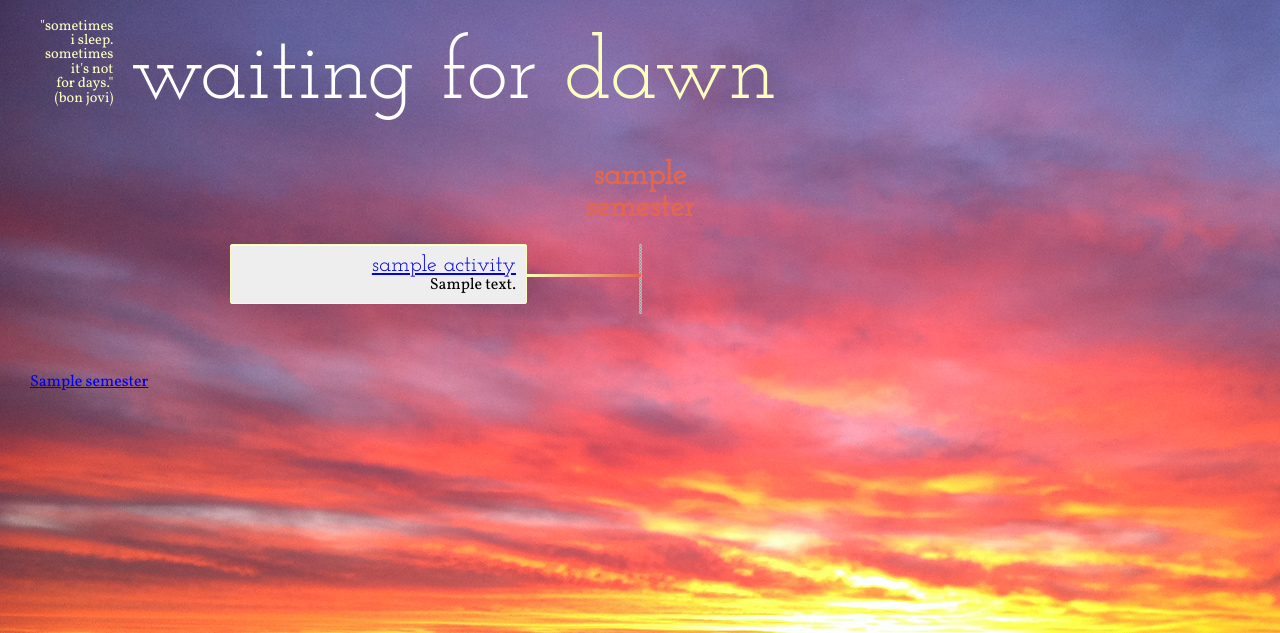
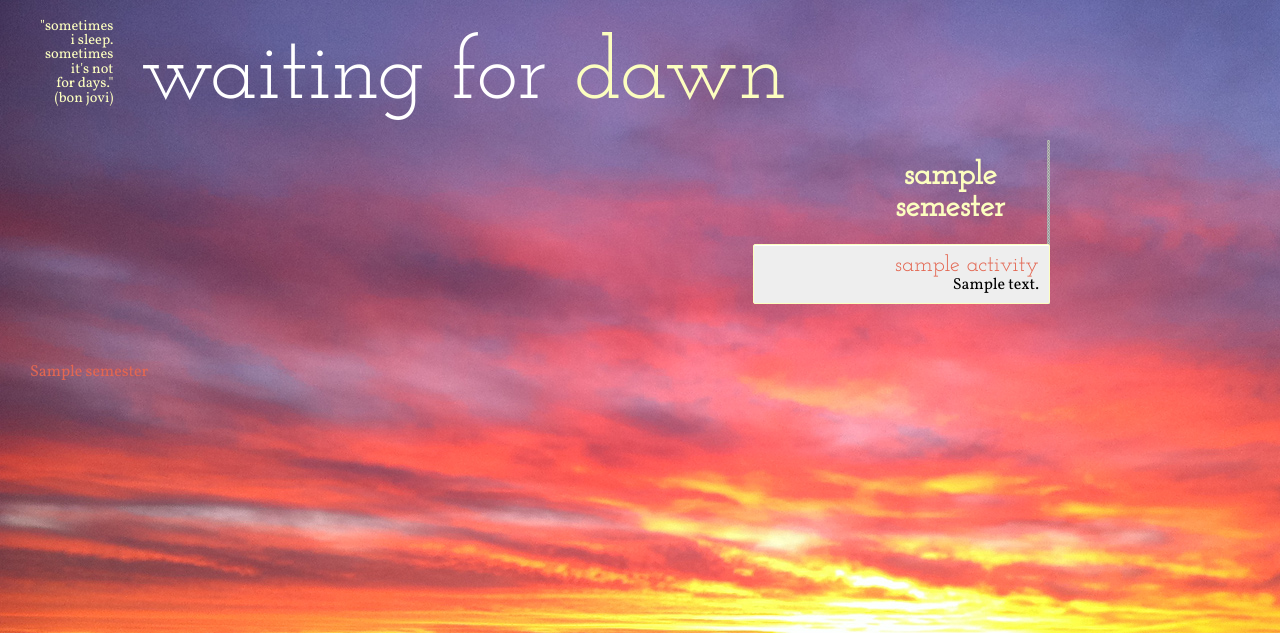
Before and after one commit to hbillings/Capstone, a Python web app: template templates/semester_detail.html in a window 1280 px wide. Shown: the top 633 px of the page. Run offline with Jinja, Linux system fonts and the light colour scheme; the template is opened without the code that fills it: most values are stand-ins (such as "Sample title", 1, 10 or a date in 2020); grey boxes labelled with a size stand in for pictures from a placeholder-image service; some libraries are stand-ins or nearby versions.

Commit message:
abolished timeline tree. instead created right-hand nav w/slide-down jquery content box. Still need to break activity description field into a short description (for under title of project) and a long one (for when the JW box appears). Latter shouldhave ability to display video/photo.

```diff
--- a/media/capstone.css
+++ b/media/capstone.css
@@ -63,12 +63,18 @@ h1, h2, h3, h4, h5, h6 {
 
 h2 {
     font-size: 2em;
-    color: #E36651;
+    color: #FCFEBF;
     font-weight: bold;
 }
 
 h3 {
     font-size: 1.4em;
+    color: #E36651
+}
+
+a {
+    color: #E36651;
+    text-decoration: none;
 }
 
 header {
@@ -80,7 +86,7 @@ header {
 header h1 {
     position: absolute;
     bottom: 0;
-    left: 90px;
+    left: 100px;
     font-size: 5.5em;
     color: #fff;
     vertical-align: bottom;
@@ -158,23 +164,38 @@ footer li {
 
 /* Semester Detail Pages */
 
-li.hidden {
+.hidden {
     display:none;
 }
 
 #time {
     width: 200px;
     text-align: center;
-    margin: 40px auto 20px auto;
+    margin: 20px 0px 10px 0px;
+    float: right;
 }
 
+.description {
+    background: #eee;
+    border: solid 1px #FCFEBF;
+    margin-top: 72px;
+    padding: 15px;
+    width: 450px;
+    float: left;
+    -moz-border-radius:2px;
+	-webkit-border-radius:2px;
+	border-radius:2px;
+	-moz-box-shadow:0 1px #fff inset;
+	-webkit-box-shadow:0 1px #fff inset;
+	box-shadow:0 1px #fff inset;
+}
 
 /* timeline code from CSS Wizardry: http://twitter.com/csswizardry */
 
 #timeline{
-	background:url('http://dummyimage.com/3/E36651/E36651.gif') top center repeat-y;
+	background:url('http://dummyimage.com/3/FCFEBF/FCFEBF.gif') top right repeat-y;
 	width:820px;
-	padding:10px 0px 10px 0px;
+	padding:0px 0px 0px 0px;
 	margin:0 auto 50px auto;
 	overflow:hidden;
 	list-style:none;
@@ -182,15 +203,15 @@ li.hidden {
 }
 
 #timeline li{
+    clear: right;
 	position:relative;
-	clear:both;
-	float:left;
+	float:right;
 	width:275px;
 	padding:10px;
 	background:#eee;
 	border:1px solid #FCFEBF;
 	text-align:right;
-	margin:0 0 10px 0;
+	margin:10px 0 0 0;
 
 	-moz-border-radius:2px;
 	-webkit-border-radius:2px;
@@ -212,18 +233,3 @@ li.hidden {
 	background:-moz-linear-gradient(0,#FCFEBF,#FCFEBF);
 	background:-webkit-gradient(linear,left top,right top,from(#FCFEBF),to(#E36651));
 }
-
- #timeline li:nth-of-type(odd),
-#timeline li:nth-of-type(even){
-	margin:-10px 0 0 0;
-}
-#timeline li:nth-of-type(even){
-	float:right;
-	text-align:left;
-}
-#timeline li:nth-of-type(even):after{
-	background:-moz-linear-gradient(0,#FCFEBF,#FCFEBF);
-	background:-webkit-gradient(linear,left top,right top,from(#E36651),to(#FCFEBF));
-	left:auto;
-	right:100%;
-}
--- a/templates/base.html
+++ b/templates/base.html
@@ -62,6 +62,7 @@
 		});
 
 		</script>
+
 	</head>
 	<body>
 		<section id="splash">
--- a/templates/semester_detail.html
+++ b/templates/semester_detail.html
@@ -1,24 +1,33 @@
 {% extends "base.html" %}
 {% block head %}
+
+
 	<h3>"Sometimes <br>I sleep. <br>Sometimes <br>it's not <br>for days."<br>(Bon Jovi)</h3>
 	<h1>waiting for <span style="color: #FCFEBF;">dawn</span></h1>
 
 {% endblock %}
 
 {% block content %}
-<div id="time"><h2>{{ semester }}</h2></div>
+
 <ol id="timeline">
-	<ul>
+	<div class="description hidden">
+	</div>
+	<div id="time"><h2>{{ semester }}</h2></div>
 	{% for activity in semester.activity_set.all %}
-			<li><h3><a href={{ activity.link }}>{{ activity.name }}</a></h3>
+			<li><h3 class="toggle" id="{{ activity.slug }}">{{ activity.name }}</h3>
 				{{ activity.description }}
 			</li>
-			<!--<li class="hidden" id="{{ slug }}"><p>{{ activity.description }}</p></li>-->
+			<script type="text/javascript">
+				$('h3#{{ activity.slug }}').click(function(){
+					$('div.description').slideToggle('hidden');
+					$('div.description').empty();
+					$('div.description').append('{{ activity.description }}');
+				});
+			</script>
 	{% endfor %}
-
-	</ul>
 </ol>
 {% endblock %}
 {% block menu %}
 
+
 {% endblock %}
```
